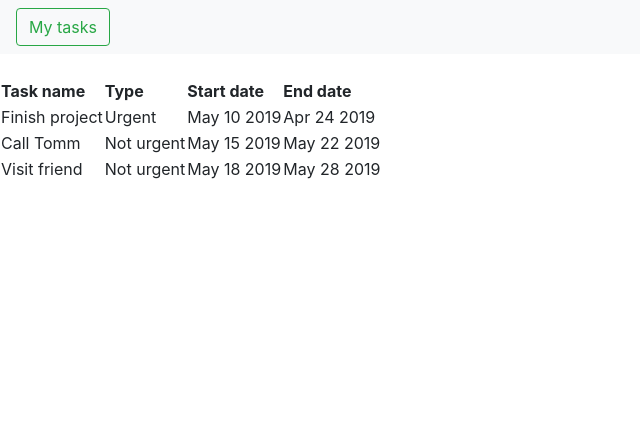
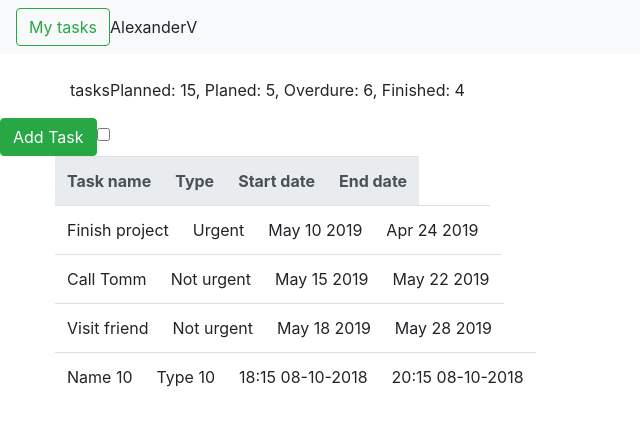
Before and after one commit to Mishagta567/job4j_Angular, an Angular app in the folder task-planner/: page / in a window 1280 px wide. Shown: the top 426 px of the page, without its empty margins (0-640 px from the left). Built offline with nearby package versions, Linux system fonts and the light colour scheme.

Commit message:
Connect componets with template

```diff
--- a/task-planner/angular.json
+++ b/task-planner/angular.json
@@ -23,7 +23,7 @@
               "src/assets"
             ],
             "styles": [
-              "src/styles.css"
+              "../node_modules/bootstrap/dist/css/bootstrap.min.css", "src/styles.css"
             ],
             "scripts": [],
             "es5BrowserSupport": true
--- a/task-planner/src/app/app.component.html
+++ b/task-planner/src/app/app.component.html
@@ -17,9 +17,7 @@
     <h2><a target="_blank" rel="noopener" href="https://blog.angular.io/">Angular blog</a></h2>
   </li>
 </ul>
-
 <router-outlet></router-outlet -->
 
 <app-header></app-header><br>
-
 <app-task-list></app-task-list>
--- a/task-planner/src/app/app.module.ts
+++ b/task-planner/src/app/app.module.ts
@@ -5,12 +5,14 @@ import { AppRoutingModule } from './app-routing.module';
 import { AppComponent } from './app.component';
 import { HeaderComponent } from './header/header.component';
 import { TaskListComponent } from './task-list/task-list.component';
+import { StatisticComponent } from './task-list/statistic/statistic.component';
 
 @NgModule({
   declarations: [
     AppComponent,
     HeaderComponent,
-    TaskListComponent
+    TaskListComponent,
+    StatisticComponent
   ],
   imports: [
     BrowserModule,
--- a/task-planner/src/app/header/header.component.html
+++ b/task-planner/src/app/header/header.component.html
@@ -2,6 +2,9 @@
   <div id="navbarSupportedContent">
     <form class="form-inline my-2 my-lg-0">
       <button class="btn btn-outline-success my-2 my-sm-0" type="submit">My tasks</button>
+      <div>
+        {{ userName }}
+      </div>
     </form>
   </div>
 </nav>
--- a/task-planner/src/app/header/header.component.ts
+++ b/task-planner/src/app/header/header.component.ts
@@ -7,6 +7,8 @@ import { Component, OnInit } from '@angular/core';
 })
 export class HeaderComponent implements OnInit {
 
+  userName = 'AlexanderV';
+
   constructor() { }
 
   ngOnInit() {
--- /dev/null
+++ b/task-planner/src/app/task-list/statistic/statistic.component.html
@@ -0,0 +1,6 @@
+
+<table class="container table">
+  <tr>
+    tasksPlanned: {{ tasksAll }}, Planed: {{ tasksPlanned }}, Overdure: {{ tasksOverdue }}, Finished: {{ tasksFinished }}
+  </tr>
+</table>
--- /dev/null
+++ b/task-planner/src/app/task-list/statistic/statistic.component.ts
@@ -0,0 +1,20 @@
+import { Component, OnInit } from '@angular/core';
+
+@Component({
+  selector: 'app-statistic',
+  templateUrl: './statistic.component.html',
+  styleUrls: ['./statistic.component.css']
+})
+export class StatisticComponent implements OnInit {
+
+  tasksAll = 15;
+  tasksPlanned = 5;
+  tasksOverdue = 6;
+  tasksFinished = 4;
+
+  constructor() { }
+
+  ngOnInit() {
+  }
+
+}
--- a/task-planner/src/app/task-list/task-list.component.html
+++ b/task-planner/src/app/task-list/task-list.component.html
@@ -1,26 +1,40 @@
-<table>
-  <tr>
-    <th>Task name</th>
-    <th>Type</th>
-    <th>Start date</th>
-    <th>End date</th>
+<app-statistic></app-statistic>
+
+<button class="btn btn-success" (click)="addTask()">Add Task</button>
+
+<input type="checkbox" id="scales" (change)="filterTasks($event)" name="scales">
+
+<table class="container table">
+  <tr class="row thead-light">
+    <th class="text-center table-primary">Task name</th>
+    <th class="text-center table-primary">Type</th>
+    <th class="text-center table-primary">Start date</th>
+    <th class="text-center table-primary">End date</th>
   </tr>
-  <tr>
+  <tr class="row tbody">
     <td>Finish project</td>
     <td>Urgent</td>
     <td>May 10 2019</td>
     <td>Apr 24 2019</td>
   </tr>
-  <tr>
+  <tr class="row">
     <td>Call Tomm</td>
     <td>Not urgent</td>
     <td>May 15 2019</td>
     <td>May 22 2019</td>
   </tr>
-  <tr>
+  <tr class="row">
     <td>Visit friend</td>
     <td>Not urgent</td>
     <td>May 18 2019</td>
     <td>May 28 2019</td>
   </tr>
+
+  <tr class="row">
+    <td>{{ name }}</td>
+    <td>{{ category }}</td>
+    <td>{{ dateStart }}</td>
+    <td>{{ dateEnd }}</td>
+  </tr>
+
 </table>
--- a/task-planner/src/app/task-list/task-list.component.ts
+++ b/task-planner/src/app/task-list/task-list.component.ts
@@ -5,11 +5,24 @@ import { Component, OnInit } from '@angular/core';
   templateUrl: './task-list.component.html',
   styleUrls: ['./task-list.component.css']
 })
+
 export class TaskListComponent implements OnInit {
 
   constructor() { }
+  name = 'Name 10';
+  category = 'Type 10';
+  dateStart = '18:15 08-10-2018';
+  dateEnd = '20:15 08-10-2018';
+  status = 'Done';
+
+  filterTasks($event) {
+    console.log($event.target.checked);
+  }
+
+  addTask() {
+    console.log('Task added');
+  }
 
   ngOnInit() {
   }
-
 }
```
Also changed, not shown: task-planner/src/styles.css (+8 -0 lines), task-planner/src/app/task-list/statistic/statistic.component.css (added), 1 other file (tests, documents, lock files or other folders).
